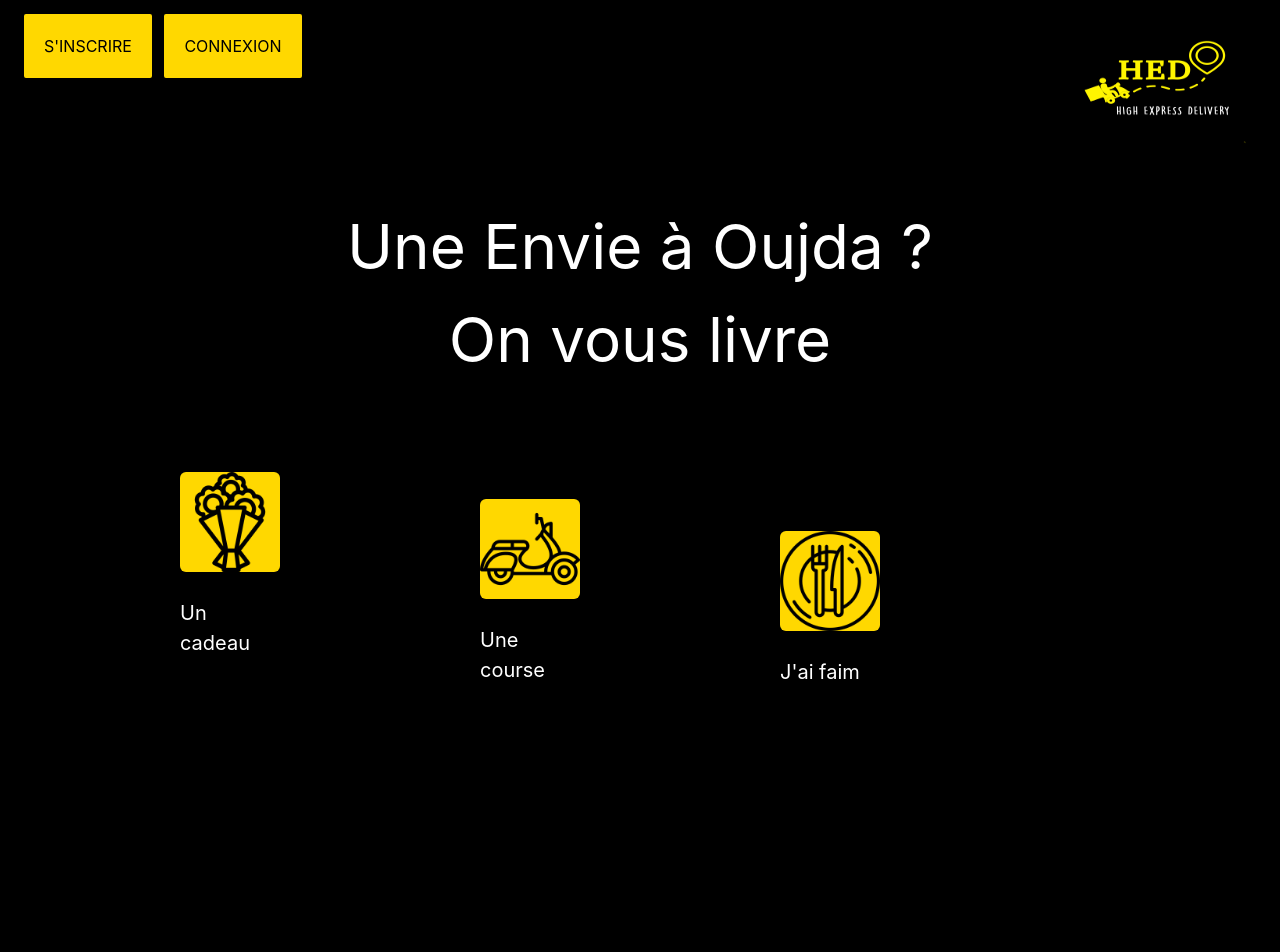
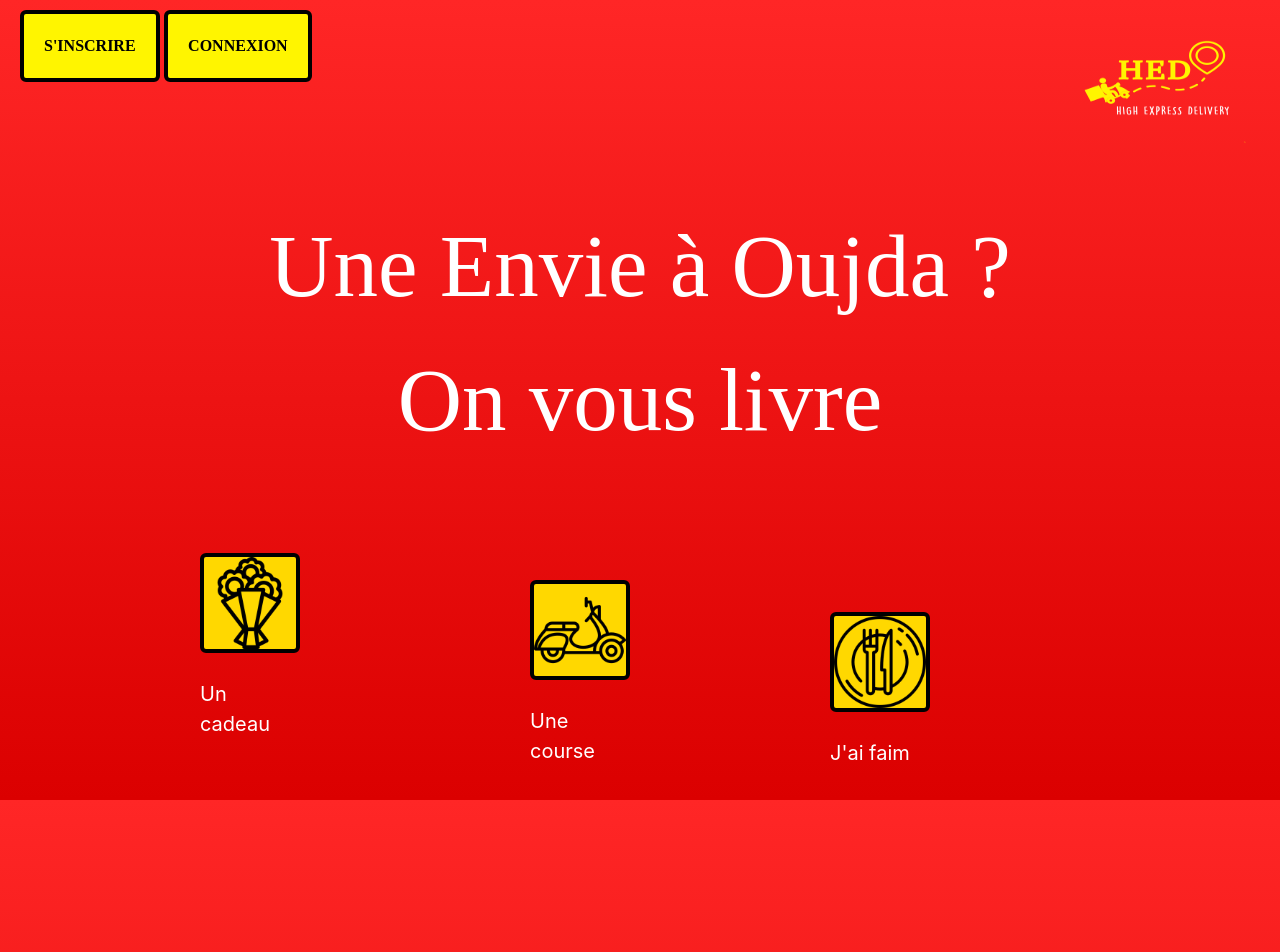
Before and after one commit to hamza48/Website, a Django app: page / in a window 1280 px wide. Shown: the top 952 px of the page. Run offline with Django 3.2, Linux system fonts and the light colour scheme; some libraries are stand-ins or nearby versions; some web fonts are replaced.

Commit message:
New homepage with red as background and Lemon yellow sun as font

```diff
--- a/HED/home/templates/home/main.html
+++ b/HED/home/templates/home/main.html
@@ -7,7 +7,7 @@
     <meta charset="UTF-8">
     <title>HED</title>
     <link rel="stylesheet" href="https://cdnjs.cloudflare.com/ajax/libs/animate.css/3.7.0/animate.min.css">
-
+    <link href="//db.onlinewebfonts.com/c/49e02ac686207bfe0490c93f2918c575?family=LemonYellowSunW00-Regular" rel="stylesheet" type="text/css"/>
     <link href="https://fonts.googleapis.com/css2?family=Cookie&display=swap" rel="stylesheet">
 
     <link crossorigin="anonymous" href="https://stackpath.bootstrapcdn.com/bootstrap/4.4.1/css/bootstrap.min.css"
@@ -29,12 +29,12 @@
 </div>
 <div class="page_center_container">
      <p class="title"> Une Envie à Oujda ? <br> On vous livre </p>
-     <a class="btn_gift fa" href="#" style="left: 180px; top : 70px;"></a>
-     <p class="butonSubtitles" style="left : 180px; top: 90px">Un cadeau </p>
-     <a class="btn_delivery fa" href="#" style="left: 480px; top: -85px;" ></a>
-     <p class="butonSubtitles" style="left : 480px; top: -65px">Une course </p>
-     <a class="btn_food fa" href="#" style="left: 780px; top: -235px;" ></a>
-     <p class="butonSubtitles" style="left : 780px; top: -215px">J'ai faim </p>
+     <a class="btn_gift fa" href="#" style="left: 200px; top : 70px;"></a>
+     <p class="butonSubtitles" style="left : 200px; top: 90px">Un cadeau </p>
+     <a class="btn_delivery fa" href="#" style="left: 530px; top: -85px;" ></a>
+     <p class="butonSubtitles" style="left : 530px; top: -65px">Une course </p>
+     <a class="btn_food fa" href="#" style="left: 830px; top: -235px;" ></a>
+     <p class="butonSubtitles" style="left : 830px; top: -215px">J'ai faim </p>
 </div>
 
 
--- a/HED/static/css/main.css
+++ b/HED/static/css/main.css
@@ -1,34 +1,36 @@
 @import url(https://fonts.googleapis.com/css?family=Lato:100,300,400,700);
 @import url(https://fonts.googleapis.com/css?family=Karla:400,400italic,700,700italic);
 @import url(https://fonts.googleapis.com/css?family=Roboto+Condensed);
-
+@import url(//db.onlinewebfonts.com/c/49e02ac686207bfe0490c93f2918c575?family=LemonYellowSunW00-Regular);
 
 body{
 	background-color: hsl(0, 0%, 98%);
-	background: #000000;
+	background:linear-gradient(#FF2626, #DB0000);
     height: 100vh;
     width: 100%;
-
+    background-repeat: no-repeat;
+    background-attachment: fixed;
 }
 
 /* Signup button*/
 .button_register {
-background-color: #FFD800;
+background-color: #FFFFFF;
 color: #000000 !important;
 text-transform: uppercase;
+font-family: "LemonYellowSunW00-Regular", regular;
+font-weight:bold;
 position :relative;
-background: #FFD800;
+background: #FFF500;
 padding: 20px;
-border: 4px solid #000 !important;
+border: 4px solid #000000 !important;
 border-radius: 6px;
 display: inline-block;
 transition: all 0.3s ease 0s;
 }
 
 .button_register:hover {
-color: #FFFFFF !important;
 border-radius: 50px;
-border-color: #FFD800 !important;
+border-color: #000000 !important;
 transition: all 0.3s ease 0s;
 }
 
@@ -41,9 +43,10 @@ transition: all 0.3s ease 0s;
 .title {
     color: #FFFFFF;
     text-align: center;
+    font-family: "LemonYellowSunW00-Regular", regular;
     top: 10px;
     left: 200px;
-    font-size: 62px;
+    font-size: 89px;
 }
 .title:hover
 {
@@ -51,14 +54,13 @@ transition: all 0.3s ease 0s;
         animation: swing 1s ease;
         -webkit-animation-iteration-count: 1;
         animation-iteration-count: 1;
-        text-shadow : 2px 2px #FFD800;
+        text-shadow : 2px 2px #000000;
 }
 
 
 .page_container {
   position: relative;
   height : 200px;
-
 }
 .page_center_container {
   position: relative;
@@ -151,6 +153,7 @@ transition: all 0.3s ease 0s;
 
 .new_footer_area {
     background: #FFD800;
+    font-family: "LemonYellowSunW00-Regular", regular;
 }
 
 
@@ -286,6 +289,7 @@ h1, h2, h3, h4, h5, h6 {
 }
 .new_footer_top .f_widget.about-widget .f_list li a {
     color: #000000;
+    font-family: "LemonYellowSunW00-Regular", regular;
 }
 
 
@@ -355,6 +359,7 @@ h1, h2, h3, h4, h5, h6 {
 
 .btn_food {
   background-color: #FFD800; /* Blue background */
+  border: 4px solid #000 !important;
   border: none; /* Remove borders */
   color: #000000; /* White text */
   position : relative;
@@ -384,7 +389,7 @@ h1, h2, h3, h4, h5, h6 {
 
 .btn_delivery {
   background-color: #FFD800; /* Blue background */
-  border: none; /* Remove borders */
+  border: 4px solid #000 !important;
   color: #000000; /* White text */
   position : relative;
   padding: 12px 16px; /* Some padding */
@@ -408,7 +413,7 @@ h1, h2, h3, h4, h5, h6 {
 
 .btn_gift {
   background-color: #FFD800; /* yellow background */
-  border: none; /* Remove borders */
+  border: 4px solid #000 !important;
   color: #000000; /* White text */
   position : relative;
   font-size: 30px; /* Set a font size */
```
